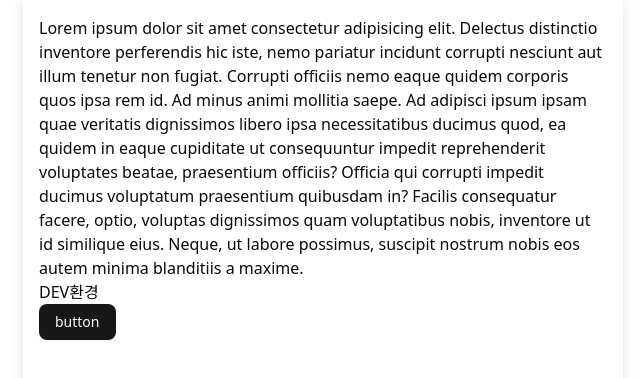
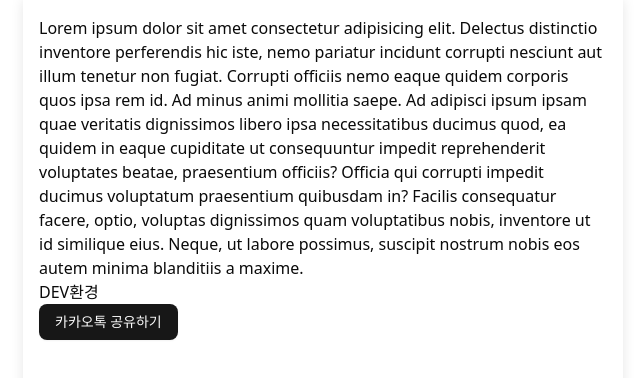
Before and after one commit to Happy-Happy-10th/happy-happy-frontend, a Next.js app: page / in a window 1280 px wide. Shown: the top 378 px of the page, without its empty margins (317-957 px from the left). Built offline with nearby package versions, Linux system fonts and the light colour scheme.

Commit message:
feat: 카카오 공유하기 기능 샘플 테스트

```diff
--- /dev/null
+++ b/src/@types/kakao.d.ts
@@ -0,0 +1,15 @@
+declare global {
+  interface Window {
+    Kakao?: {
+      VERSION: string;
+      cleanup: () => void;
+      init: (appKey: string) => void;
+      isInitialized: () => void;
+      Share: {
+        sendDefault: (payload: any) => void;
+      };
+    };
+  }
+}
+
+export {};
--- a/src/app/(pages)/layout.tsx
+++ b/src/app/(pages)/layout.tsx
@@ -13,6 +13,14 @@ export default function RootLayout({
 }>) {
   return (
     <html lang="en">
+      <head>
+        <script
+          src="https://t1.kakaocdn.net/kakao_js_sdk/2.7.5/kakao.min.js"
+          integrity="sha384-dok87au0gKqJdxs7msEdBPNnKSRT+/mhTVzq+qOhcL464zXwvcrpjeWvyj1kCdq6"
+          crossOrigin="anonymous"
+        ></script>
+      </head>
+
       <body>{children}</body>
     </html>
   );
--- a/src/app/(pages)/page.tsx
+++ b/src/app/(pages)/page.tsx
@@ -2,8 +2,80 @@
 
 import { Button } from '@/components/ui/button';
 import { getAppEnv } from '@/utils';
+import { useEffect } from 'react';
 
 export default function Home() {
+  useEffect(() => {
+    if (window.Kakao) {
+      const kakao = window.Kakao;
+      kakao.cleanup();
+      kakao.init('kakaoJavaScriptKey');
+    }
+  }, []);
+
+  const handleShare = () => {
+    const kakao = window.Kakao;
+
+    window.Kakao?.Share.sendDefault({
+      objectType: 'feed',
+      content: {
+        title: '오늘의 디저트',
+        description: '아메리카노, 빵, 케익',
+        imageUrl: 'https://mud-kage.kakao.com/dn/NTmhS/btqfEUdFAUf/FjKzkZsnoeE4o19klTOVI1/openlink_640x640s.jpg',
+        link: {
+          mobileWebUrl: 'https://developers.kakao.com',
+          webUrl: 'https://developers.kakao.com',
+        },
+      },
+      itemContent: {
+        profileText: 'Kakao',
+        profileImageUrl:
+          'https://mud-kage.kakao.com/dn/Q2iNx/btqgeRgV54P/VLdBs9cvyn8BJXB3o7N8UK/kakaolink40_original.png',
+        titleImageUrl:
+          'https://mud-kage.kakao.com/dn/Q2iNx/btqgeRgV54P/VLdBs9cvyn8BJXB3o7N8UK/kakaolink40_original.png',
+        titleImageText: 'Cheese cake',
+        titleImageCategory: 'Cake',
+        items: [
+          {
+            item: 'Cake1',
+            itemOp: '1000원',
+          },
+          {
+            item: 'Cake2',
+            itemOp: '2000원',
+          },
+          {
+            item: 'Cake3',
+            itemOp: '3000원',
+          },
+          {
+            item: 'Cake4',
+            itemOp: '4000원',
+          },
+          {
+            item: 'Cake5',
+            itemOp: '5000원',
+          },
+        ],
+        sum: '총 결제금액',
+        sumOp: '15000원',
+      },
+      social: {
+        likeCount: 10,
+        commentCount: 20,
+        sharedCount: 30,
+      },
+      buttons: [
+        {
+          title: '자세히 보기',
+          link: {
+            mobileWebUrl: 'https://developers.kakao.com',
+            webUrl: 'https://developers.kakao.com',
+          },
+        },
+      ],
+    });
+  };
   return (
     <div>
       <p>
@@ -18,7 +90,7 @@ export default function Home() {
 
       <p>{getAppEnv()}환경</p>
 
-      <Button>button</Button>
+      <Button onClick={handleShare}>카카오톡 공유하기</Button>
     </div>
   );
 }
--- a/src/app/(pages)/user/page.tsx
+++ /dev/null
@@ -1,14 +0,0 @@
-'use client';
-
-import { Button } from '@/components/ui/button';
-import React, { useEffect } from 'react';
-
-interface Props {}
-
-function Page(props: Props) {
-  const {} = props;
-
-  return <div></div>;
-}
-
-export default Page;
```
